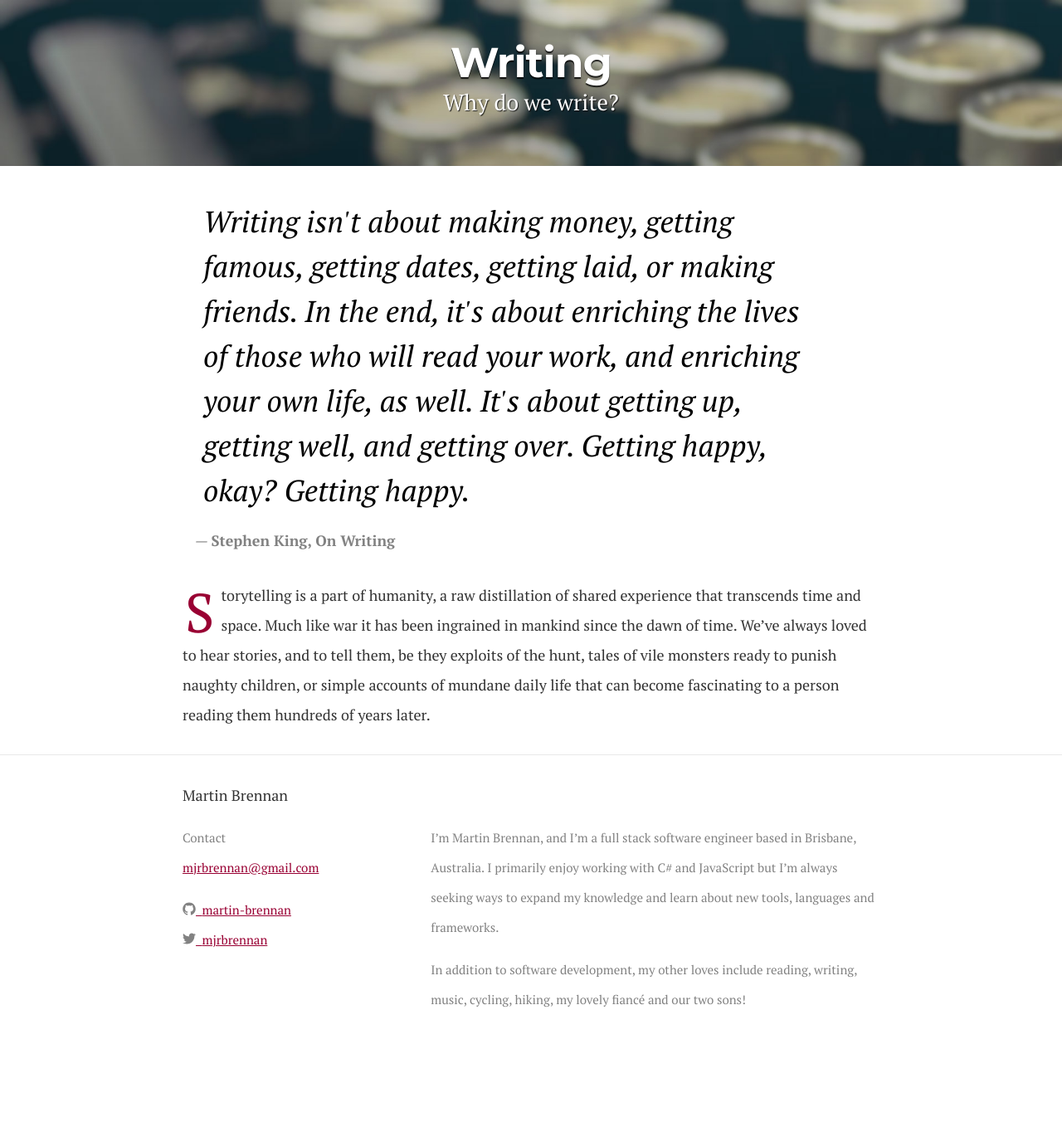
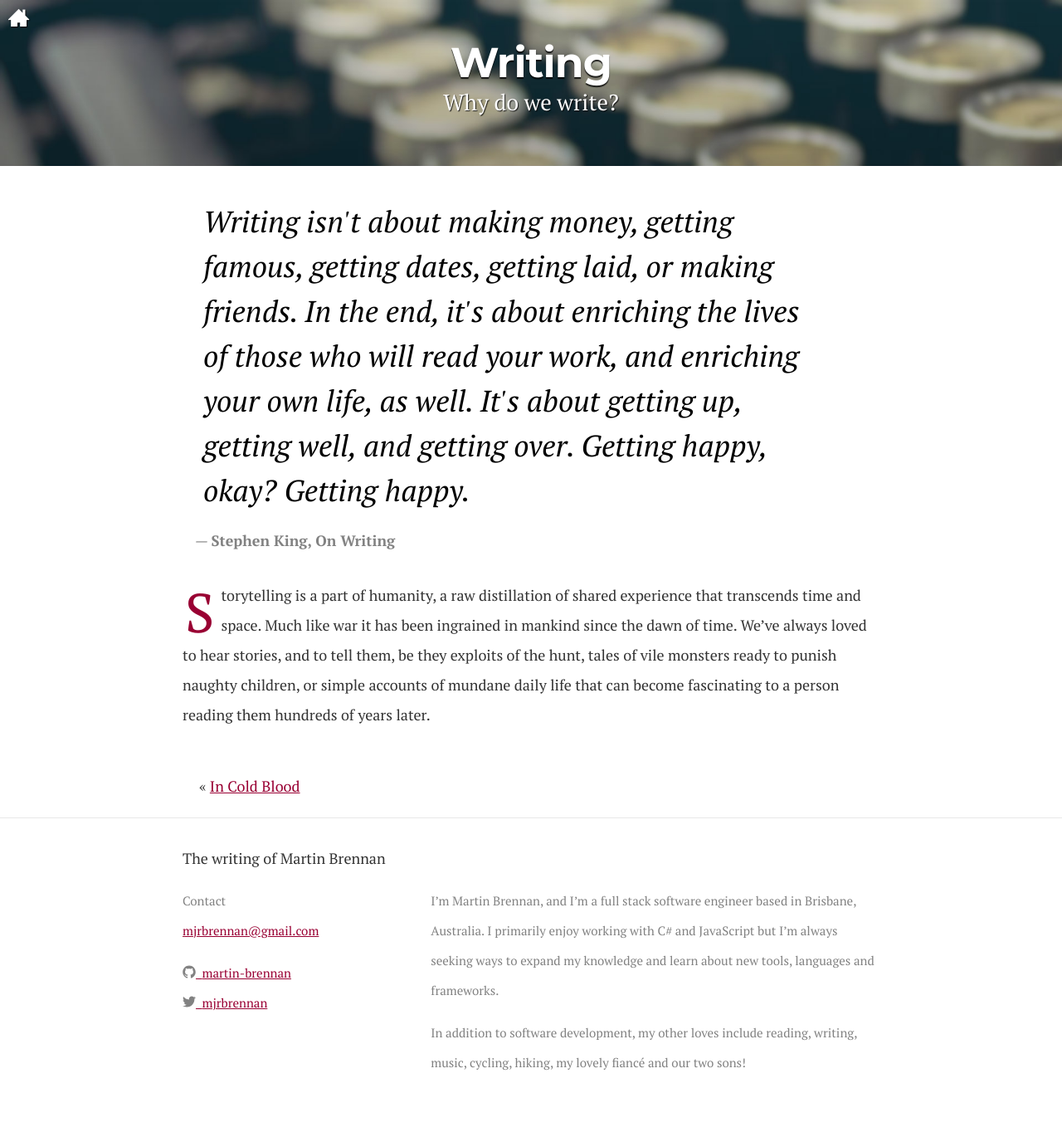
Before and after one commit to martin-brennan/writing.martin-brennan.com, a Jekyll site: the page built from _posts/2016-09-06-writing.md, in a window 1280 px wide. Shown: the whole page at 83% size. Built offline with Jekyll 4.4.1, drawn with Linux system fonts in a browser that asks for light colours; before the commit the page ends 1282 px from its top, so only the background shows below that.

Commit message:
more styles

```diff
--- a/_config.yml
+++ b/_config.yml
@@ -6,7 +6,7 @@
 # 'jekyll serve'. If you change this file, please restart the server process.
 
 # Site settings
-title: Martin Brennan
+title: The writing of Martin Brennan
 email: mjrbrennan@gmail.com
 description: > # this means to ignore newlines until "baseurl:"
   I’m Martin Brennan, and I’m a full stack software engineer based in Brisbane, Australia.
--- a/_includes/head.html
+++ b/_includes/head.html
@@ -3,7 +3,7 @@
   <meta http-equiv="X-UA-Compatible" content="IE=edge">
   <meta name="viewport" content="width=device-width, initial-scale=1">
 
-  <title>{% if page.title %}{{ page.title | escape }}{% else %}{{ site.title | escape }}{% endif %}</title>
+  <title>{% if page.title %}{{ page.title | escape }} — {% endif %}{{ site.title | escape }}</title>
 
   <link rel="stylesheet" href="{{ "/css/main.css" | prepend: site.baseurl }}">
   <link rel="canonical" href="{{ page.url | replace:'index.html','' | prepend: site.baseurl | prepend: site.url }}">
--- a/_layouts/default.html
+++ b/_layouts/default.html
@@ -4,6 +4,7 @@
   {% include head.html %}
 
   <body>
+    <a class="home-link" href="/"><span class="icon-home"></span></a>
     {{ content }}
 
     {% include footer.html %}
--- a/_layouts/post.html
+++ b/_layouts/post.html
@@ -12,6 +12,18 @@ layout: default
     <div class="post-content" itemprop="articleBody">
       {{ content }}
     </div>
+    <div class="post-nav">
+      <div class="prev">
+        {% if page.previous.url %}
+          &laquo; <a class="prev" href="{{page.previous.url}}">{{page.previous.title}}</a>
+        {% endif %}
+      </div>
+      <div class="next">
+        {% if page.next.url %}
+          <a class="next" href="{{page.next.url}}">{{page.next.title}}</a> &raquo;
+        {% endif %}
+      </div>
+    </div>
   </div>
 
   <!-- <script async src="//pagead2.googlesyndication.com/pagead/js/adsbygoogle.js"></script> -->
--- a/_sass/_mb.scss
+++ b/_sass/_mb.scss
@@ -29,6 +29,39 @@ a {
 
 .post-content {
   p:first-child:first-letter { float: left; color: $brand-color; font-size: 66px; line-height: 68px; padding-top: 4px; padding-right: 8px; padding-left: 3px; }
+  max-width: calc(1000px - (30px * 2));
+}
+
+.post-nav {
+  display: flex;
+  padding: 20px;
+
+  .next, .prev {
+    flex: 1;
+  }
+
+  .next {
+    text-align: right;
+  }
+}
+
+.home-link {
+  position: absolute;
+  top: 5px;
+  left: 10px;
+  color: white;
+  text-decoration: none;
+  text-shadow: 1px 1px 1px rgba(0, 0, 0, 0.8);
+  font-size: 140%;
+
+  &:hover {
+    text-decoration: none;
+    color: $brand-color;
+  }
+}
+
+.wrapper {
+  max-width: calc(900px - (30px * 2));
 }
 
 .first-letter { float: left; color: $brand-color; font-size: 66px; line-height: 68px; padding-top: 4px; padding-right: 8px; padding-left: 3px; }
@@ -93,19 +126,22 @@ blockquote {
 }
 
 .icon-email:before {
-    content: "\e945";
+  content: "\e900";
+}
+.icon-home:before {
+  content: "\e902";
+}
+.icon-arrow-right:before {
+  content: "\ea42";
+}
+.icon-arrow-left:before {
+  content: "\ea44";
 }
 .icon-facebook:before {
-    content: "\ea90";
+  content: "\ea90";
 }
 .icon-twitter:before {
-    content: "\ea96";
-}
-.icon-comment:before {
-    content: "\e96b";
-}
-.icon-info:before {
-    content: "\ea0c";
+  content: "\ea96";
 }
 
 .share, .share:visited {
```
Also changed, not shown: _posts/2013-05-15-its-late.md (added, +73 -0 lines), _posts/2016-09-06-goodfellas.md (+2 -2 lines), fonts/icomoon.ttf, fonts/icomoon.woff, images/coloredlights.jpg (added), 2 other files.
